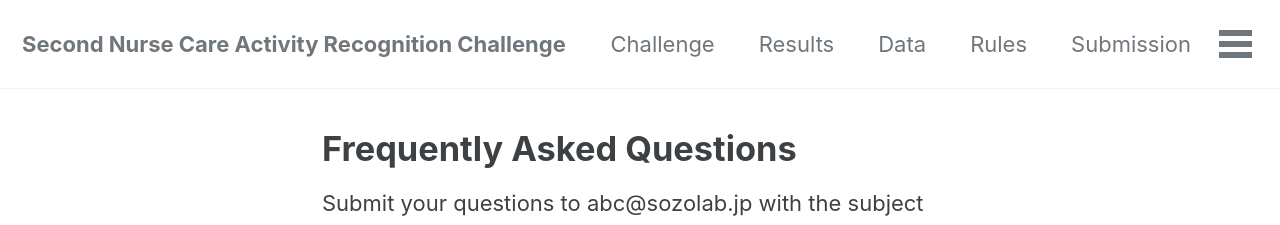
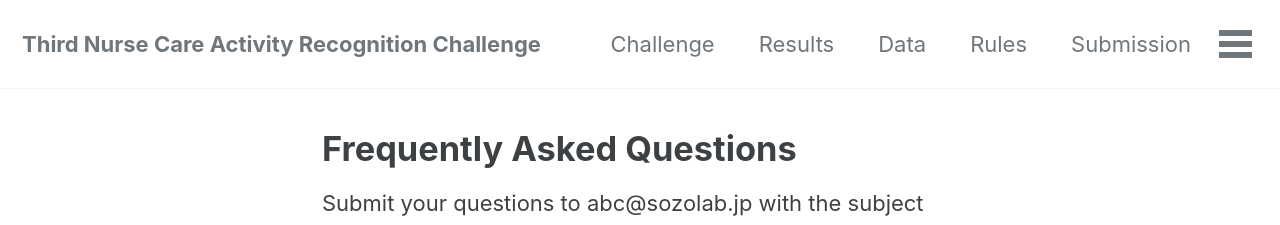
Before and after one commit to abc-research/nurse2021, a Jekyll site: the page built from _pages/faq.md, in a window 1280 px wide. Shown: the top 225 px of the page. Built offline with Jekyll 4.4.1, drawn with Linux system fonts in a browser that asks for light colours; cached includes are drawn as plain includes; nearby versions of some CDN libraries.

Commit message:
feat: change title to third nurse~

```diff
--- a/_config.yml
+++ b/_config.yml
@@ -16,7 +16,7 @@ minimal_mistakes_skin    : "default" # "air", "aqua", "contrast", "dark", "dirt"
 
 # Site Settings
 locale                   : "en-US"
-title                    : "Second Nurse Care Activity Recognition Challenge"
+title                    : "Third Nurse Care Activity Recognition Challenge"
 title_separator          : "-"
 subtitle                 : # site tagline that appears below site title in masthead
 name                     : "ABC Conference Series"
--- a/index.html
+++ b/index.html
@@ -4,7 +4,7 @@ author_profile: false
 toc: false
 header:
   image: /assets/challengeimage.png
-  image_description: "Second Nurse Care Activity Recognition Challenge"
+  image_description: "Third Nurse Care Activity Recognition Challenge"
 ---
 
 
```
Also changed, not shown: README.md.
